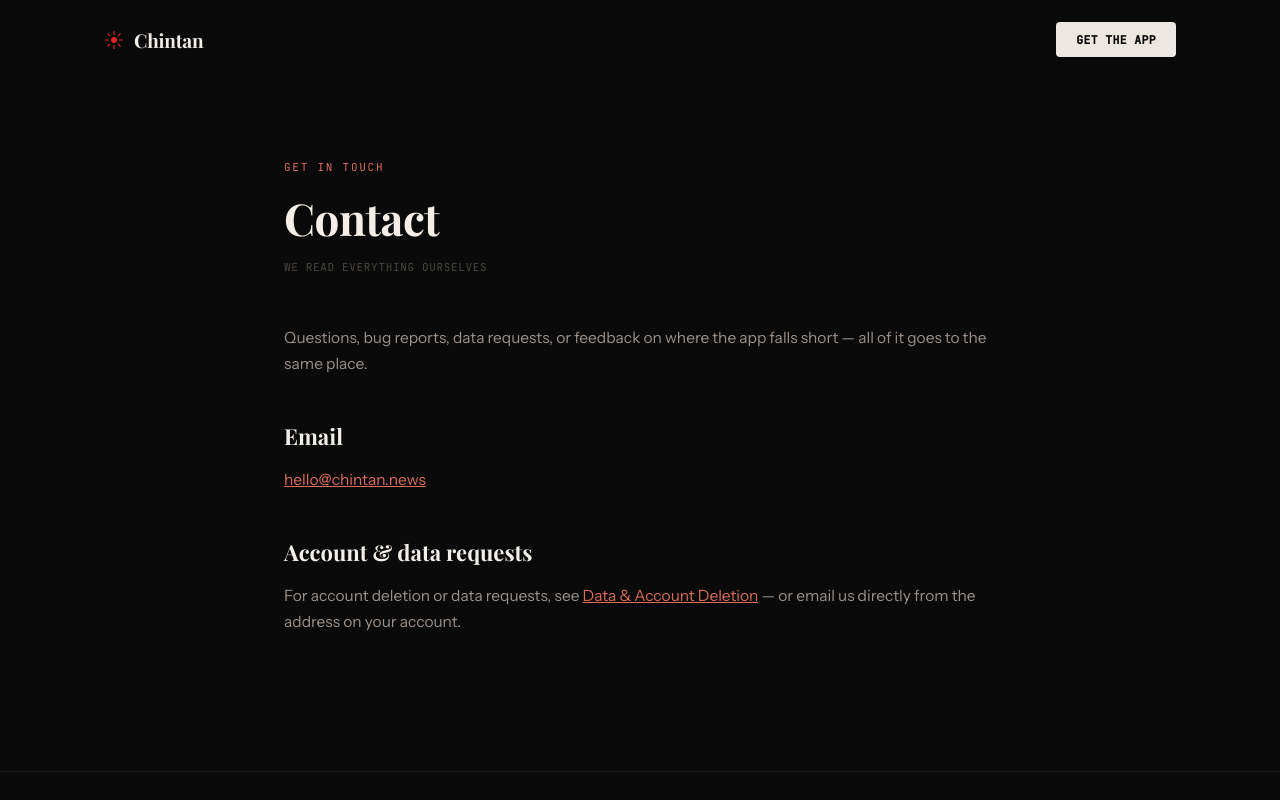
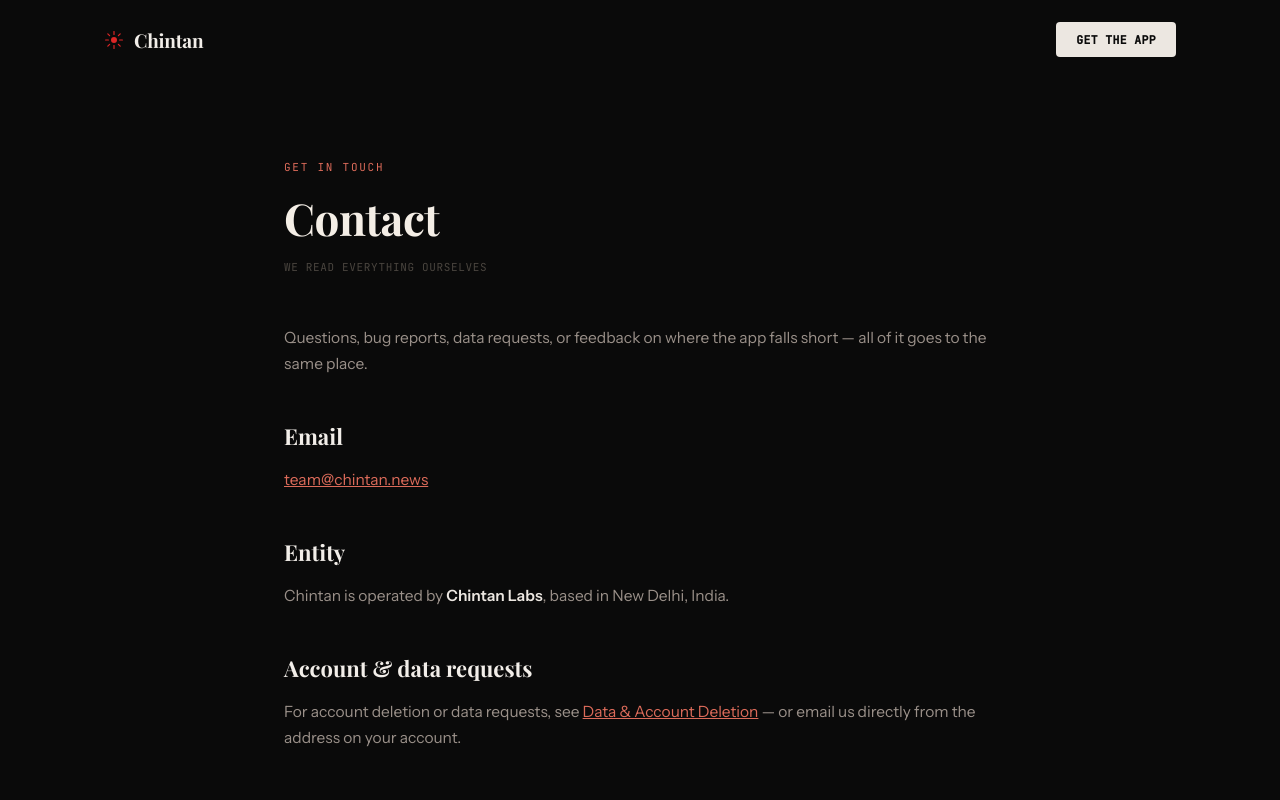
Before and after one commit to deepeshbatra61/chintan-website, a Next.js app: page /contact in a window 1280 px wide. Shown: the top 800 px of the page. Built offline with nearby package versions, Linux system fonts and the light colour scheme.

Commit message:
Add legal entity details to Contact page for Play Store transparency
Google's News and Magazine apps declaration requires a public URL with
contact info for the entity behind the app. Names Chintan Labs (New Delhi)
and corrects the contact address to team@chintan.news.

```diff
--- a/app/contact/page.tsx
+++ b/app/contact/page.tsx
@@ -23,9 +23,14 @@
 
         <h2>Email</h2>
         <p>
-          <a className="inline-link" href="mailto:hello@chintan.news">
-            hello@chintan.news
+          <a className="inline-link" href="mailto:team@chintan.news">
+            team@chintan.news
           </a>
+        </p>
+
+        <h2>Entity</h2>
+        <p>
+          Chintan is operated by <strong>Chintan Labs</strong>, based in New Delhi, India.
         </p>
 
         <h2>Account &amp; data requests</h2>
```
